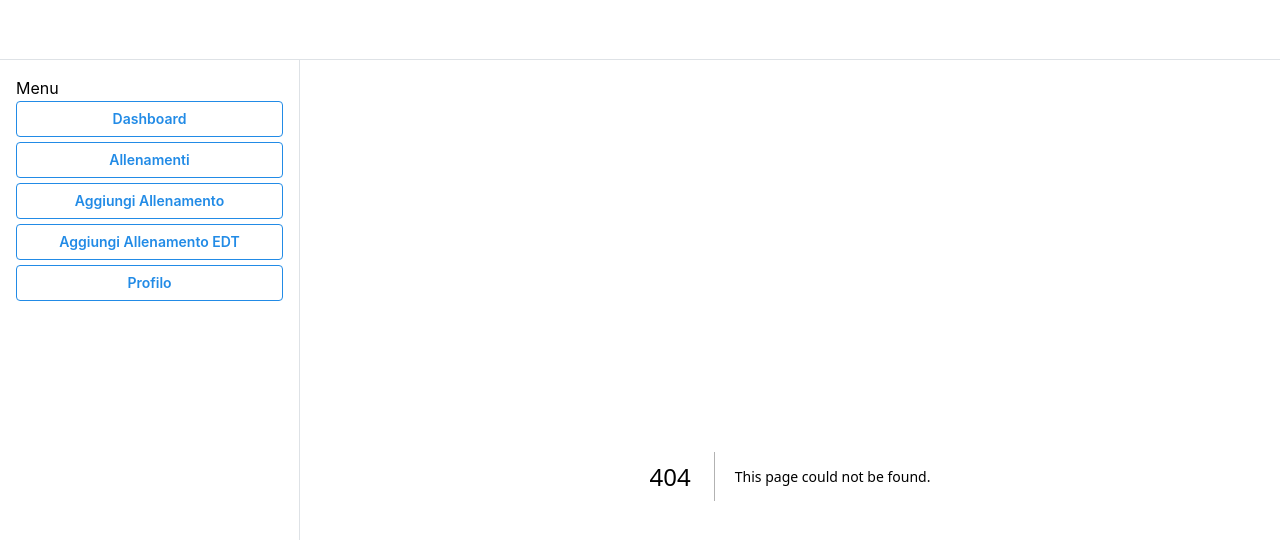
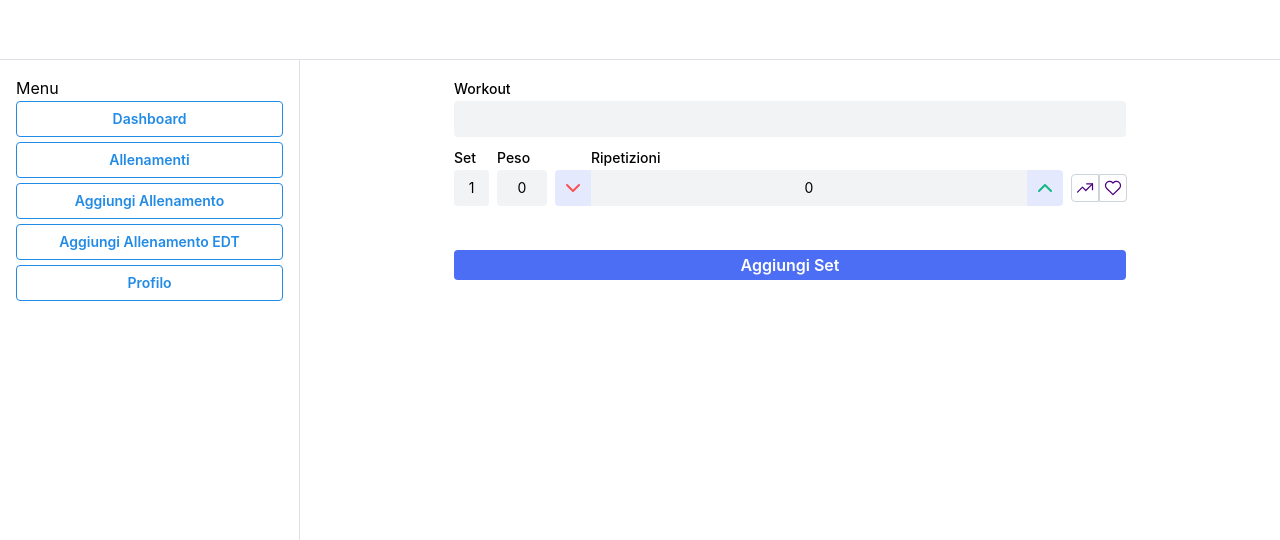
Before and after one commit to carlo-cento/gym-track, a Next.js app: page /workoutEDT in a window 1280 px wide. Before the commit this address had no page. Shown: the top 540 px of the page. Built offline with nearby package versions, Linux system fonts and the light colour scheme.

Commit message:
workout EDT form ui

```diff
--- /dev/null
+++ b/src/app/workoutEDT/page.tsx
@@ -0,0 +1,179 @@
+'use client'
+
+import { Group, TextInput, Button, ActionIcon } from '@mantine/core'
+import { useForm } from '@mantine/form'
+import {
+    IconChevronDown,
+    IconChevronUp,
+    IconHeart,
+    IconTrendingUp,
+} from '@tabler/icons-react'
+
+export default function WorkoutEDT() {
+    const form = useForm({
+        mode: 'controlled',
+        initialValues: {
+            recupero: 0,
+            durata: 10,
+            sets: [
+                {
+                    peso: 0,
+                    rip: 0,
+                    key: 0,
+                    workout: '',
+                    isUp: false,
+                    isHearth: false,
+                },
+            ],
+        },
+    })
+
+    const fields = form.getValues().sets.map((item, index) => (
+        <div className="flex flex-col gap-2 pb-4" key={index}>
+            <TextInput
+                label="Workout"
+                variant="filled"
+                type="text"
+                key={form.key(`sets.${index}.workout`)}
+                {...form.getInputProps(`sets.${index}.workout`)}
+            />
+
+            <div className="grid grid-cols-[35px,50px,auto,55px] items-end gap-2 pb-3">
+                <TextInput
+                    styles={() => ({
+                        input: {
+                            textAlign: 'center',
+                            paddingInline: 2,
+                        },
+                    })}
+                    readOnly
+                    label="Set"
+                    variant="filled"
+                    value={item.key + 1}
+                    key={form.key(`sets.${index}.key`)}
+                />
+
+                <TextInput
+                    styles={() => ({
+                        input: {
+                            textAlign: 'center',
+                            paddingInline: 2,
+                        },
+                    })}
+                    label="Peso"
+                    variant="filled"
+                    type="number"
+                    placeholder="1kg"
+                    key={form.key(`sets.${index}.peso`)}
+                    {...form.getInputProps(`sets.${index}.peso`)}
+                />
+                <ActionIcon.Group className="flex items-end">
+                    <ActionIcon
+                        variant="filled"
+                        color="#4c6ef526"
+                        size="input-sm"
+                        onClick={() =>
+                            form.setFieldValue(
+                                `sets.${index}.rip`,
+                                form.values.sets[index].rip - 1,
+                            )
+                        }
+                    >
+                        <IconChevronDown color="var(--mantine-color-red-text)" />
+                    </ActionIcon>
+                    <TextInput
+                        className="w-full"
+                        styles={() => ({
+                            input: {
+                                textAlign: 'center',
+                                paddingInline: 2,
+                            },
+                        })}
+                        label="Ripetizioni"
+                        variant="filled"
+                        type="number"
+                        placeholder="8"
+                        radius={0}
+                        key={form.key(`sets.${index}.rip`)}
+                        {...form.getInputProps(`sets.${index}.rip`)}
+                    />
+                    <ActionIcon
+                        variant="filled"
+                        color="#4c6ef526"
+                        size="input-sm"
+                        onClick={() =>
+                            form.setFieldValue(
+                                `sets.${index}.rip`,
+                                form.values.sets[index].rip + 1,
+                            )
+                        }
+                    >
+                        <IconChevronUp color="var(--mantine-color-teal-text)" />
+                    </ActionIcon>
+                </ActionIcon.Group>
+
+                <ActionIcon.Group className="flex items-center pb-1">
+                    <ActionIcon
+                        onClick={() => {
+                            form.setFieldValue(
+                                `sets.${index}.isUp`,
+                                !form.values.sets[index].isUp,
+                            )
+                        }}
+                        variant={
+                            form.values.sets[index].isUp ? 'filled' : 'default'
+                        }
+                        color="indigo"
+                        size="md"
+                        aria-label="Settings"
+                    >
+                        <IconTrendingUp
+                            size={20}
+                            color={
+                                form.values.sets[index].isUp
+                                    ? 'white'
+                                    : 'indigo'
+                            }
+                            stroke={1.5}
+                        />
+                    </ActionIcon>
+
+                    <ActionIcon
+                        onClick={() => {}}
+                        variant="default"
+                        size="md"
+                        aria-label="Likes"
+                    >
+                        <IconHeart size={20} color={'indigo'} stroke={1.5} />
+                    </ActionIcon>
+                </ActionIcon.Group>
+            </div>
+        </div>
+    ))
+
+    return (
+        <div className="max-w-2xl mx-auto">
+            {fields}
+
+            <Group justify="center" mt="md">
+                <Button
+                    color="indigo"
+                    size="compact-md"
+                    fullWidth
+                    onClick={() =>
+                        form.insertListItem('sets', {
+                            peso: 0,
+                            rip: 0,
+                            key: form.values.sets.length,
+                            workout: '',
+                            isUp: false,
+                            isHearth: false,
+                        })
+                    }
+                >
+                    Aggiungi Set
+                </Button>
+            </Group>
+        </div>
+    )
+}
```
